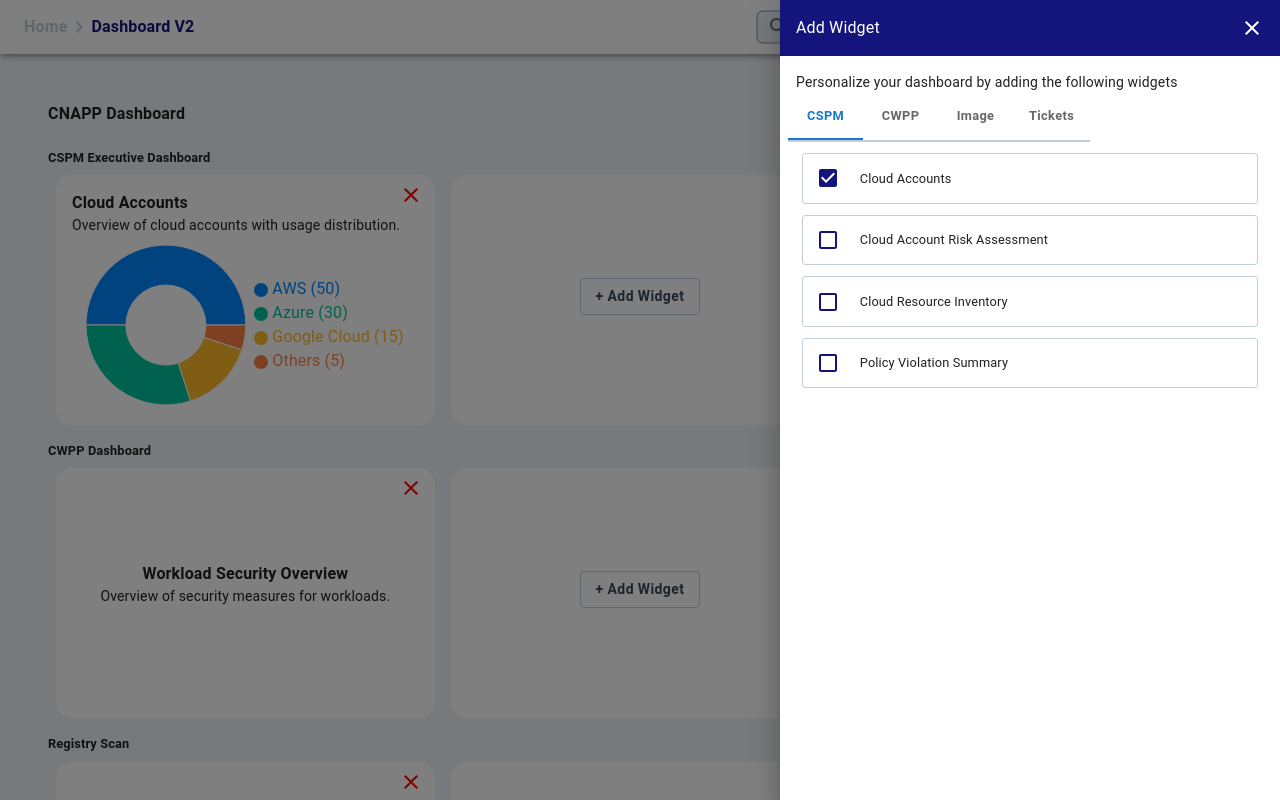
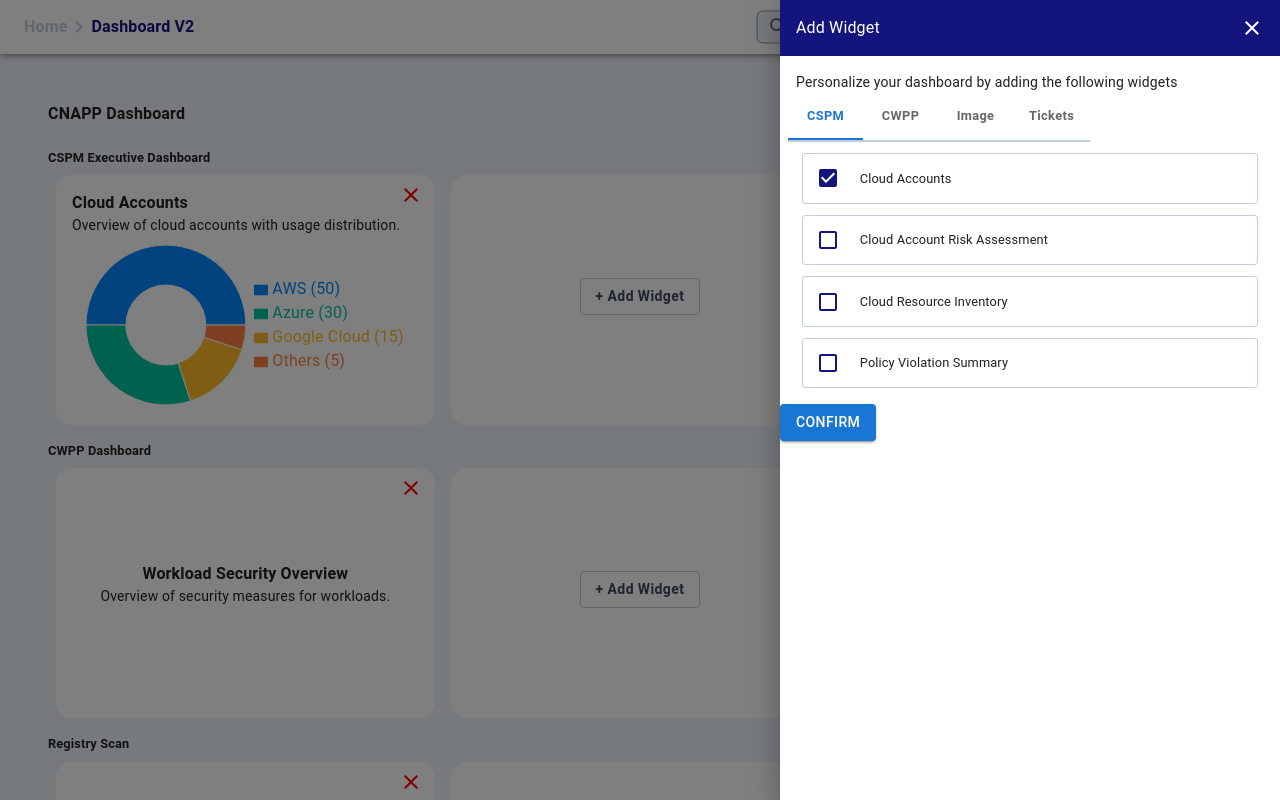
Before and after one commit to zeenatmalikk/Dynamic-Dashboard, a React (Vite) app: page / in a window 1280 px wide. Both pictures are taken after a click on the button "Add Widget +". Shown: the top 800 px of the page. Built offline with nearby package versions, Linux system fonts and the light colour scheme.

Commit message:
added the confirm button logic

```diff
--- a/src/components/drawer/WidgetDrawer.tsx
+++ b/src/components/drawer/WidgetDrawer.tsx
@@ -4,7 +4,6 @@ import {
   Tab,
   Tabs,
   Typography,
-  TextField,
   Button,
   List,
   ListItem,
@@ -15,9 +14,8 @@ import styles from "./WidgetDrawer.module.less";
 import { Close } from "@mui/icons-material";
 import { useEffect, useState } from "react";
 import { useDispatch, useSelector } from "react-redux";
-import { RootState } from "../../store/store"; // Adjust the import according to your project structure
-import { addWidget, toggleWidgetVisibility } from "../../store/WidgetSlice"; // Adjust the import according to your project structure
-import { Category, Widgets } from "../../types/types";
+import { RootState } from "../../store/store";
+import { toggleWidgetVisibility } from "../../store/WidgetSlice";
 type Props = {
   openDrawer: boolean;
   handleCloseDrawer: () => void;
@@ -26,12 +24,21 @@ type Props = {
 const WidgetDrawer = (props: Props) => {
   const { openDrawer, handleCloseDrawer, drawerCategoryIndex } = props;
   const [value, setValue] = useState(0);
-  const [widgetName, setWidgetName] = useState("");
-  const [widgetText, setWidgetText] = useState("");
+  const [selectedWidgets, setSelectedWidgets] = useState<{
+    [key: string]: boolean;
+  }>({});
+
   const dispatch = useDispatch();
   const categories = useSelector(
     (state: RootState) => state.widgets.categories
   );
+  const handleCheckboxChange = (widgetId: string, checked: boolean) => {
+    setSelectedWidgets((prevSelectedWidgets) => ({
+      ...prevSelectedWidgets,
+      [widgetId]: checked,
+    }));
+  };
+
   useEffect(() => {
     setValue(drawerCategoryIndex);
   }, [drawerCategoryIndex]);
@@ -40,24 +47,25 @@ const WidgetDrawer = (props: Props) => {
     setValue(newValue);
   };
 
-  // const handleAddWidget = () => {
-  //   const newWidget: Widgets = {
-  //     id: `w${Date.now()}`, // Unique ID for the widget
-  //     name: widgetName,
-  //     text: widgetText,
-  //     type: categories[value].title.toLowerCase(),
-  //     visible: true, // Add a visibility flag
-  //   };
-  //   dispatch(
-  //     addWidget({ categoryId: categories[value].id, widget: newWidget })
-  //   );
-  //   setWidgetName("");
-  //   setWidgetText("");
-  // };
+  const handleConfirmVisibility = (categoryId: string) => {
+    Object.keys(selectedWidgets).forEach((widgetId) => {
+      const widgetVisible = selectedWidgets[widgetId];
+      const currentWidget = categories[value].widgets.find(
+        (w) => w.id === widgetId
+      );
 
-  const handleToggleVisibility = (categoryId: string, widgetId: string) => {
+      if (currentWidget && currentWidget.visible !== widgetVisible) {
         dispatch(toggleWidgetVisibility({ categoryId, widgetId }));
+      }
+    });
   };
+  useEffect(() => {
+    const initialSelectedWidgets: { [key: string]: boolean } = {};
+    categories[value].widgets.forEach((widget) => {
+      initialSelectedWidgets[widget.id] = widget.visible;
+    });
+    setSelectedWidgets(initialSelectedWidgets);
+  }, [value, categories]);
 
   return (
     <Drawer anchor={"right"} open={openDrawer} onClose={handleCloseDrawer}>
@@ -87,27 +95,6 @@ const WidgetDrawer = (props: Props) => {
               ))}
             </Tabs>
           </div>
-          {/* <div className={styles.tabContent}>
-          <TextField
-            label="Widget Title"
-            value={widgetName}
-            onChange={(e) => setWidgetName(e.target.value)}
-            fullWidth
-          />
-          <TextField
-            label="Widget Text"
-            value={widgetText}
-            onChange={(e) => setWidgetText(e.target.value)}
-            fullWidth
-            multiline
-            rows={4}
-            sx={{ marginTop: 2 }}
-          />
-          <Button variant="contained" onClick={handleAddWidget} sx={{ marginTop: 2 }}>
-            Add Widget
-          </Button>
-        </div> */}
-          {/* <Typography variant="h6">Existing Widgets</Typography> */}
           <List className={styles.widgetList}>
             {categories[value].widgets.map((widget) => (
               <ListItem key={widget.id} className={styles.widgetItem}>
@@ -117,13 +104,13 @@ const WidgetDrawer = (props: Props) => {
                   disableRipple
                   disableGutters
                   onClick={() =>
-                   handleToggleVisibility(categories[value].id, widget.id)
+                    handleCheckboxChange(widget.id, !selectedWidgets[widget.id])
                   }
                 >
                   <Checkbox
-                   checked={widget.visible}
-                   onChange={() =>
-                     handleToggleVisibility(categories[value].id, widget.id)
+                    checked={selectedWidgets[widget.id] || false}
+                    onChange={(e) =>
+                      handleCheckboxChange(widget.id, e.target.checked)
                     }
                   />
                   <Typography>{widget.name}</Typography>
@@ -132,6 +119,13 @@ const WidgetDrawer = (props: Props) => {
             ))}
           </List>
         </Box>
+        <Button
+          variant="contained"
+          onClick={() => handleConfirmVisibility(categories[value].id)}
+          sx={{ marginTop: 2 }}
+        >
+          Confirm
+        </Button>
       </div>
     </Drawer>
   );
--- a/src/components/shared/widgetCard/WidgetCard.tsx
+++ b/src/components/shared/widgetCard/WidgetCard.tsx
@@ -69,7 +69,7 @@ const WidgetCard = (props: Props) => {
                 verticalAlign="middle"
                 align="right"
                 layout="vertical"
-                iconType="circle"
+                iconType={'rect'}
                 formatter={renderLegendText}
               />
             </PieChart>
--- a/src/store/WidgetSlice.ts
+++ b/src/store/WidgetSlice.ts
@@ -187,9 +187,10 @@ const widgetSlice = createSlice({
       const { categoryId, widgetId } = action.payload;
       const category = state.categories.find((cat) => cat.id === categoryId);
       if (category) {
-        category.widgets = category.widgets.filter(
-          (widget) => widget.id !== widgetId
-        );
+        const widget = category.widgets.find((w) => w.id === widgetId);
+        if (widget) {
+          widget.visible = false;
+        }
       }
     },
   },
```
Lines whose indentation alone changed are shown as unchanged.
